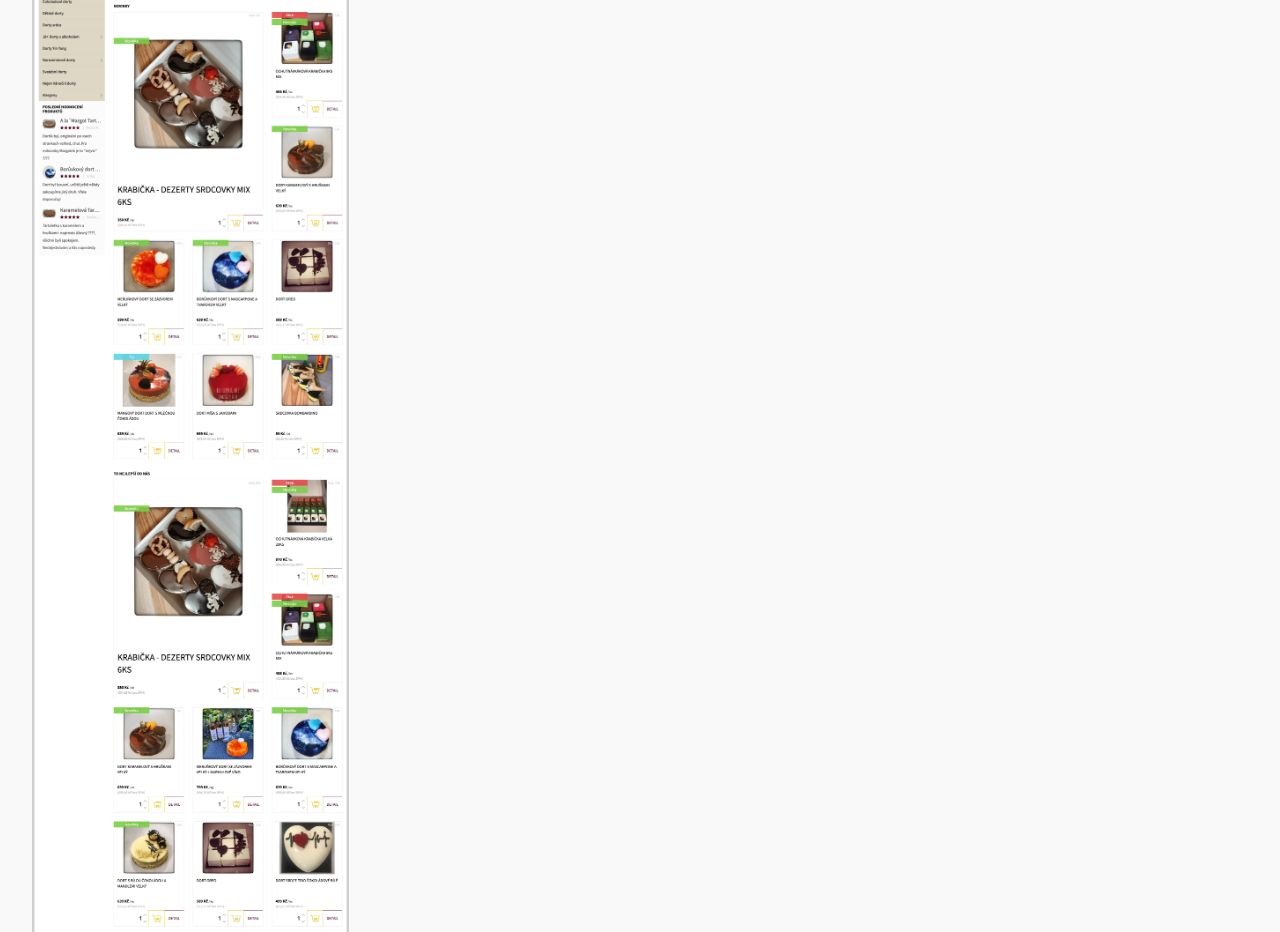
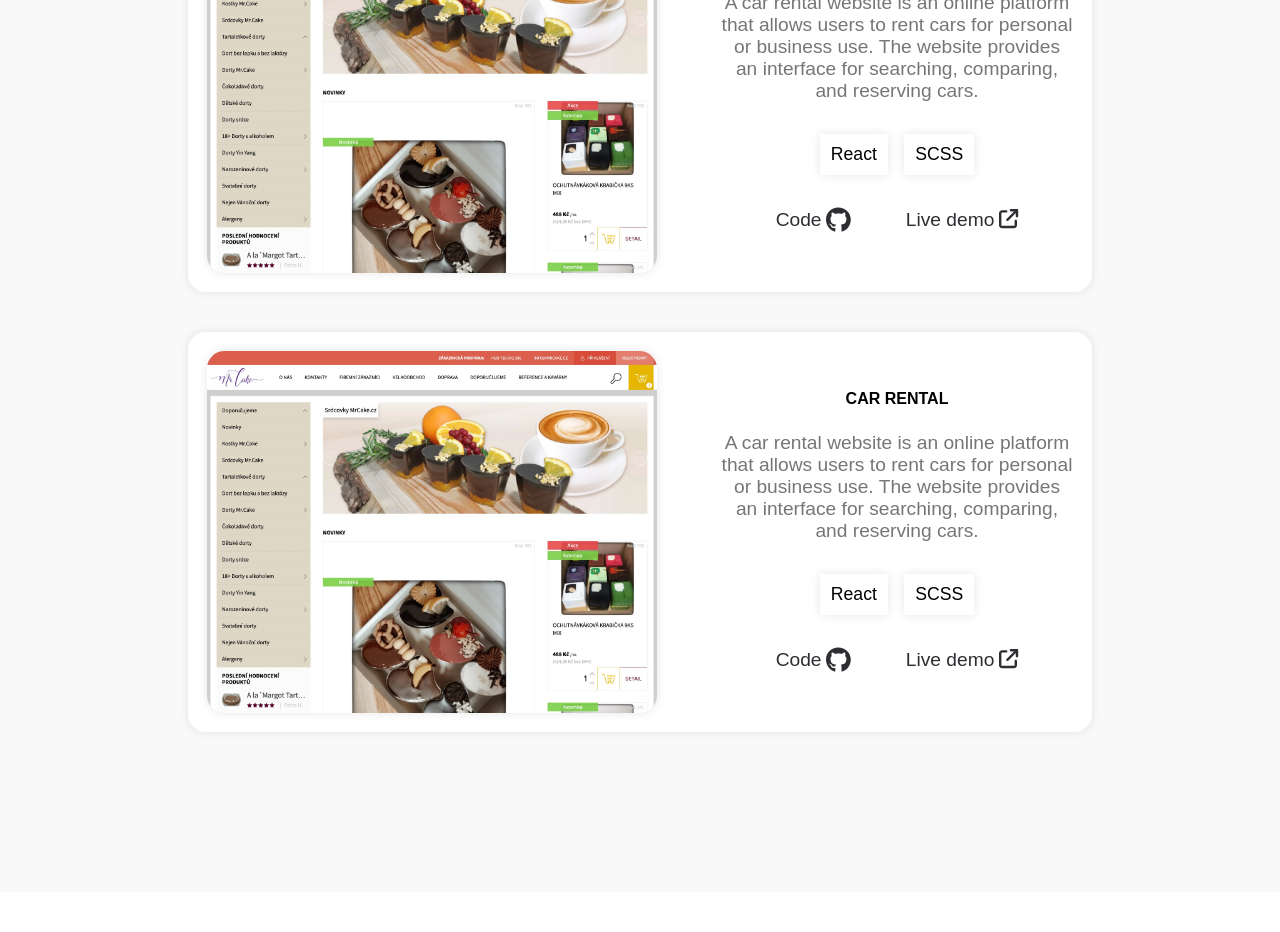
Before and after one commit to zdenekdev/portfolio, a React (Create React App) app: page / in a window 1280 px wide. Shown: the part 1740-2672 px from the top of the page. After the commit the page ends 2632 px from the top, so only its background shows below. Built offline with nearby package versions, Linux system fonts and the light colour scheme.

Commit message:
dokončení sekce portfolio

```diff
--- a/src/components/Portfolio.js
+++ b/src/components/Portfolio.js
@@ -1,12 +1,18 @@
 import React from "react";
 import mrCake from "../images/mrcake.webp";
+import { faGithub, faLinkedin } from "@fortawesome/free-brands-svg-icons";
+import { FontAwesomeIcon } from "@fortawesome/react-fontawesome";
+import {
+  faArrowUp,
+  faArrowUpRightFromSquare,
+} from "@fortawesome/free-solid-svg-icons";
 
 function Portfolio() {
   return (
     <div className="portfolio">
       <div className="portfolio__container">
         <div className="portfolio__content">
-          <h4>Portfolio</h4>
+          <h4 className="porfolio__heading">Portfolio</h4>
           <div className="portfolio__grid">
             <div className="portfolio__project">
               <div className="portfolio__img-container">
@@ -23,13 +29,105 @@ function Portfolio() {
                 </a>
               </div>
               <div className="portfolio__text">
-                <h3>Car rental</h3>
-                <p>
+                <h3 className="portfolio__title">Car rental</h3>
+                <p className="portfolio__description">
                   A car rental website is an online platform that allows users
                   to rent cars for personal or business use. The website
                   provides an interface for searching, comparing, and reserving
                   cars.
                 </p>
+                <p className="portfolio__stack">
+                  <span className="portfolio__tech">React</span>
+                  <span className="portfolio__tech">SCSS</span>
+                </p>
+                <div className="portfolio__links">
+                  <a
+                    className="portfolio__github-link"
+                    href="http://"
+                    target="_blank"
+                    rel="noreferrer"
+                  >
+                    Code
+                    <i>
+                      <FontAwesomeIcon
+                        className="portfolio__github-icon"
+                        icon={faGithub}
+                      />
+                    </i>
+                  </a>
+                  <a
+                    className="portfolio__demo-link"
+                    href="http://"
+                    target="_blank"
+                    rel="noreferrer"
+                  >
+                    Live demo
+                    <i>
+                      <FontAwesomeIcon
+                        className="portfolio__arrow-icon"
+                        icon={faArrowUpRightFromSquare}
+                      />
+                    </i>
+                  </a>
+                </div>
+              </div>
+            </div>
+            <div className="portfolio__project">
+              <div className="portfolio__img-container">
+                <a
+                  href="http://www.mrcake.cz/"
+                  target="_blank"
+                  rel="noreferrer"
+                >
+                  <img
+                    className="portfolio__img"
+                    src={mrCake}
+                    alt="project website"
+                  />
+                </a>
+              </div>
+              <div className="portfolio__text">
+                <h3 className="portfolio__title">Car rental</h3>
+                <p className="portfolio__description">
+                  A car rental website is an online platform that allows users
+                  to rent cars for personal or business use. The website
+                  provides an interface for searching, comparing, and reserving
+                  cars.
+                </p>
+                <p className="portfolio__stack">
+                  <span className="portfolio__tech">React</span>
+                  <span className="portfolio__tech">SCSS</span>
+                </p>
+                <div className="portfolio__links">
+                  <a
+                    className="portfolio__github-link"
+                    href="http://"
+                    target="_blank"
+                    rel="noreferrer"
+                  >
+                    Code
+                    <i>
+                      <FontAwesomeIcon
+                        className="portfolio__github-icon"
+                        icon={faGithub}
+                      />
+                    </i>
+                  </a>
+                  <a
+                    className="portfolio__demo-link"
+                    href="http://"
+                    target="_blank"
+                    rel="noreferrer"
+                  >
+                    Live demo
+                    <i>
+                      <FontAwesomeIcon
+                        className="portfolio__arrow-icon"
+                        icon={faArrowUpRightFromSquare}
+                      />
+                    </i>
+                  </a>
+                </div>
               </div>
             </div>
           </div>
--- a/src/index.css
+++ b/src/index.css
@@ -86,7 +86,8 @@
 }
 
 .hero__intro,
-.about__text {
+.about__text,
+.portfolio__description {
   font-size: 1.2rem;
   color: var(--color-primary);
 }
@@ -180,7 +181,9 @@
   height: 100%;
 }
 
-.about__heading {
+.about__heading,
+.porfolio__heading {
+  font-size: 1.1rem;
   text-transform: uppercase;
   color: var(--color-secondary);
   margin-bottom: 0.7rem;
@@ -205,16 +208,101 @@
   padding: 0 2rem;
 }
 
+.portfolio__content {
+  display: flex;
+  flex-direction: column;
+}
+
+.portfolio__grid {
+  display: grid;
+  grid-template: auto auto / 1fr;
+  gap: 2.5rem;
+  height: auto;
+  width: 100%;
+}
+
 .portfolio__project {
   display: flex;
+  gap: 4rem;
+  height: 25rem;
+  padding: 1.2rem;
+  border-radius: 1.1rem;
+  box-shadow: 0 0 10px rgba(0, 0, 0, 0.1);
+  background-color: #fff;
 }
 
 .portfolio__img-container {
   width: 450px;
   height: auto;
+  border-radius: 1.1rem;
   overflow: hidden;
+  box-shadow: 0 0 10px rgba(0, 0, 0, 0.1);
 }
 
 .portfolio__img {
   width: 100%;
+  transform: translateY(0%);
+  transition: transform 10s ease-in-out 0s;
 }
+.portfolio__img:hover {
+  width: 100%;
+  transform: translateY(-85%);
+  transition: transform 10s ease-in-out 0s;
+}
+
+.portfolio__text {
+  display: flex;
+  flex-direction: column;
+  width: 22rem;
+  height: auto;
+  justify-content: center;
+  text-align: center;
+}
+
+.portfolio__description {
+  margin-bottom: 2rem;
+}
+
+.portfolio__title {
+  text-transform: uppercase;
+  font-size: 1rem;
+  margin-bottom: 1.5rem;
+}
+
+.portfolio__stack {
+  display: flex;
+  justify-content: center;
+  gap: 1rem;
+  margin-bottom: 2rem;
+  font-size: 1.1rem;
+  font-weight: 500;
+}
+
+.portfolio__tech {
+  padding: 0.6rem 0.7rem;
+  box-shadow: 0 0 10px rgba(0, 0, 0, 0.1);
+}
+
+.portfolio__links {
+  display: flex;
+  justify-content: space-evenly;
+  align-items: center;
+  font-size: 1.2rem;
+}
+
+.portfolio__github-link,
+.portfolio__demo-link {
+  display: flex;
+  align-items: center;
+  gap: 0.3rem;
+  text-decoration: none;
+  color: #2d2e32;
+}
+
+.portfolio__github-icon {
+  font-size: 1.6rem;
+}
+
+.portfolio__arrow-icon {
+  font-size: 1.2rem;
+}
```
